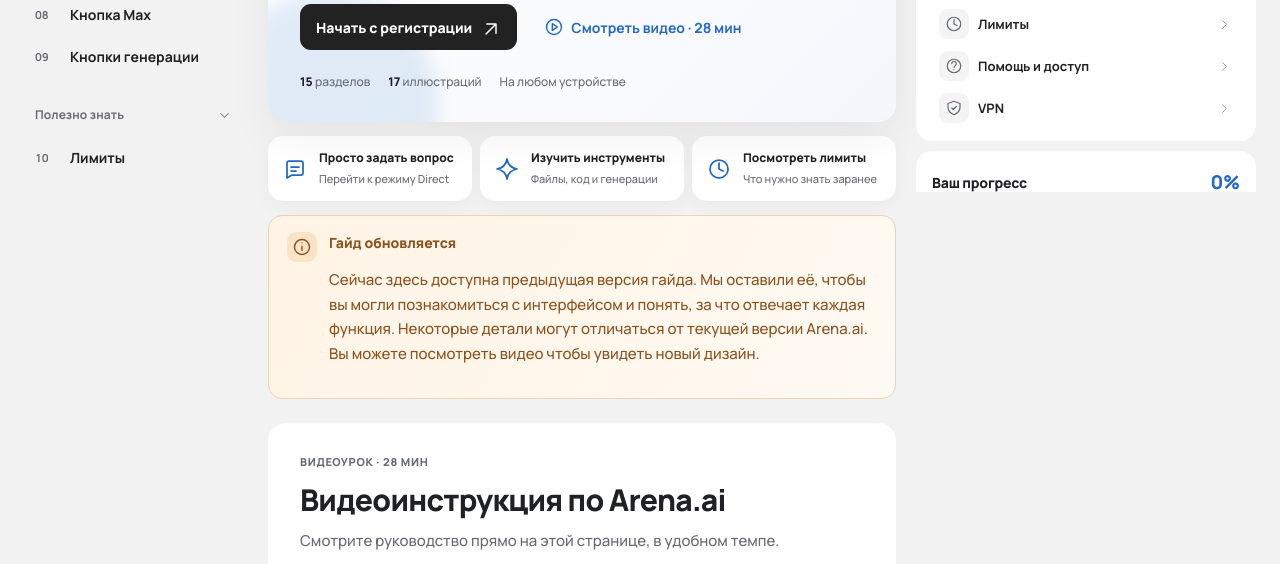
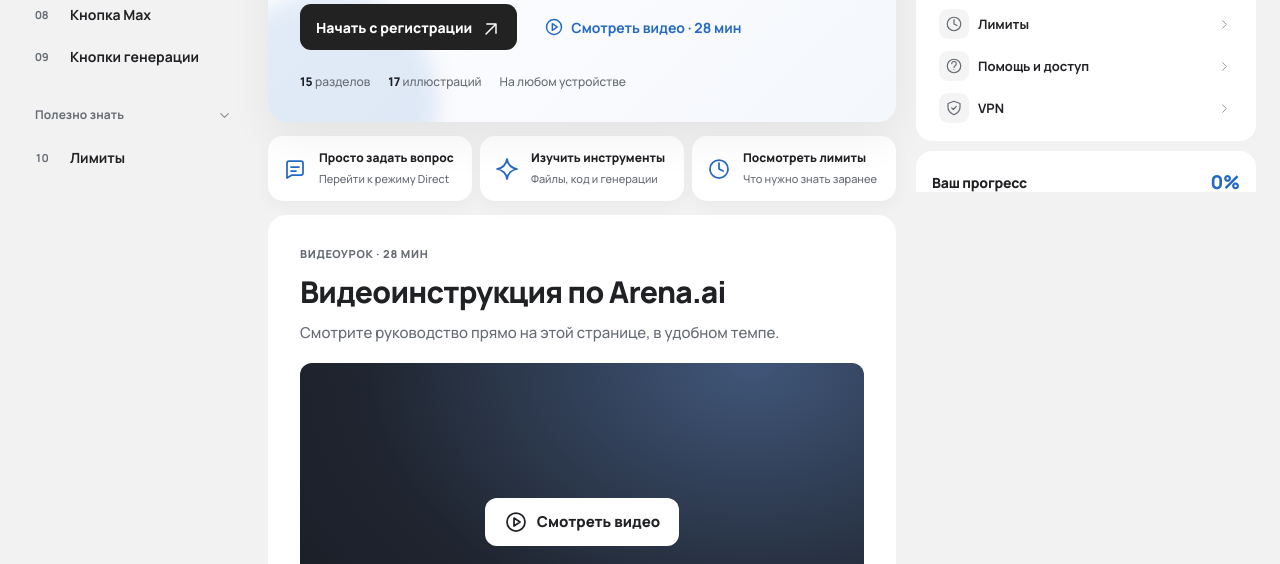
Before and after one commit to Snoxc/arena-guide, a plain HTML site: page index.html in a window 1280 px wide. Shown: the part 592-1156 px from the top of the page. Drawn offline with Linux system fonts and the light colour scheme; a web font is replaced by a local one.

Commit message:
Deleted block new guide

```diff
--- a/index.html
+++ b/index.html
@@ -352,20 +352,6 @@
 					</div>
 					<div aria-label="Прогресс обучения" aria-valuemax="100" aria-valuemin="0" aria-valuenow="0" class="learning-meter" role="progressbar"><i data-learning-fill></i></div>
 				</div>
-				<aside class="video-update-notice" aria-label="Гайд обновляется">
-					<span class="video-update-icon" aria-hidden="true"
-						><svg viewBox="0 0 24 24" fill="none" stroke="currentColor" stroke-width="1.7" stroke-linecap="round" stroke-linejoin="round">
-							<circle cx="12" cy="12" r="9" />
-							<path d="M12 11v5m0-9h.01" /></svg
-					></span>
-					<div>
-						<strong>Гайд обновляется</strong>
-						<p>
-							Сейчас здесь доступна предыдущая версия гайда. Мы оставили её, чтобы вы могли познакомиться с интерфейсом и понять, за что отвечает каждая функция. Некоторые детали
-							могут отличаться от текущей версии Arena.ai. Вы можете посмотреть видео чтобы увидеть новый дизайн.
-						</p>
-					</div>
-				</aside>
 				<section class="video-card" id="video-guide">
 					<div class="chapter-label">ВИДЕОУРОК · 28 МИН</div>
 					<h2>Видеоинструкция по Arena.ai</h2>
```
